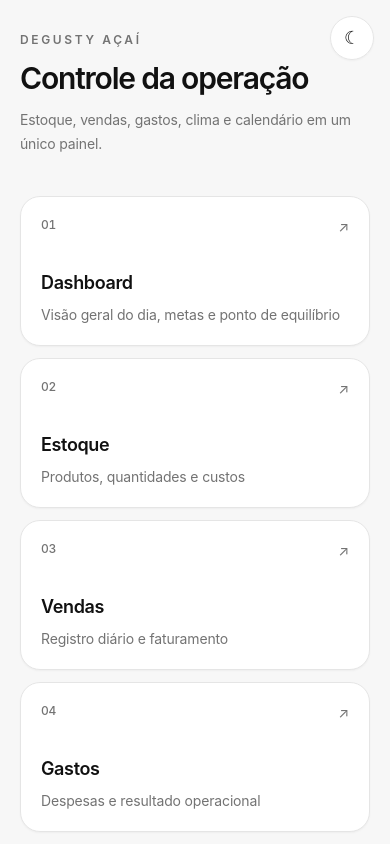
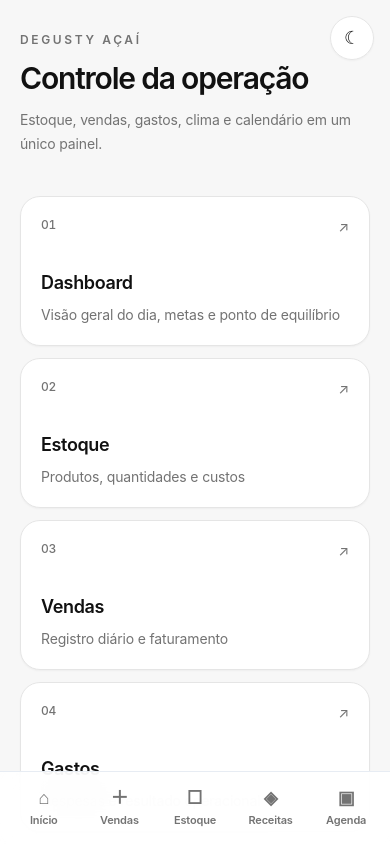
Before and after one commit to Foxkvjx/degustyacaii, a Next.js app: page / in a window 390 px wide. Shown: the top 844 px of the page. Built offline with nearby package versions, Linux system fonts and the light colour scheme; no server answers.

Commit message:
fix: render mobile navigation only from root layout

```diff
--- a/app/layout.tsx
+++ b/app/layout.tsx
@@ -25,7 +25,7 @@ export default function RootLayout({ children }: Readonly<{ children: React.Reac
         <MutationSync />
         <SyncIndicator />
         {children}
-        <MobileNav />
+        <MobileNav persistent />
       </body>
     </html>
   );
```
